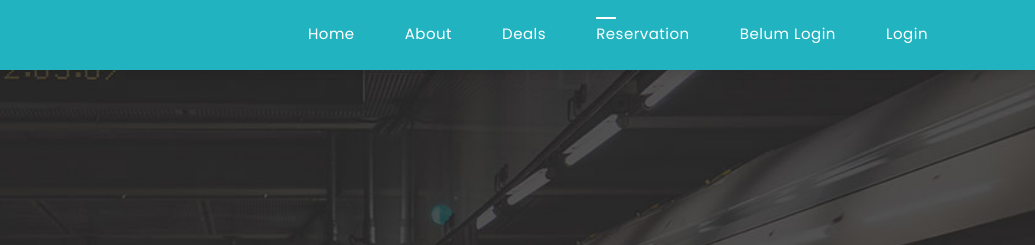
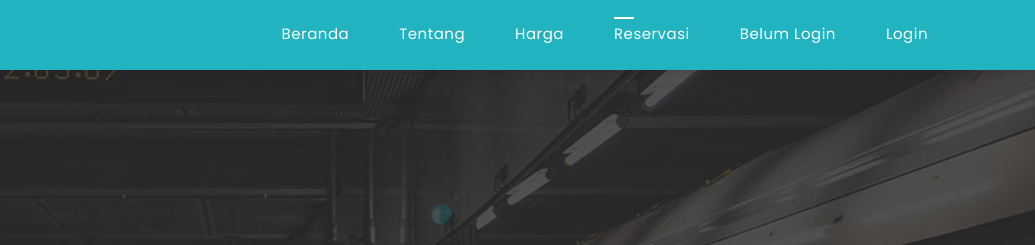
Before and after one commit to farissyahahah-creator/fariswebsite, a plain HTML site: page reservation.html in a window 1280 px wide. Shown: the top 245 px of the page, 245-1280 px from the left. Drawn offline with nearby package versions, Linux system fonts and the light colour scheme.

Commit message:
Update reservation.html

```diff
--- a/reservation.html
+++ b/reservation.html
@@ -8,7 +8,7 @@
 
     <link href="https://fonts.googleapis.com/css2?family=Poppins:wght@100;200;300;400;500;600;700;800;900&display=swap" rel="stylesheet">
 
-    <title>WoOx Travel Reservation Page</title>
+    <title>Andikaris Travel Reservasi</title>
 
     <!-- Bootstrap core CSS -->
     <link href="vendor/bootstrap/css/bootstrap.min.css" rel="stylesheet">
@@ -61,10 +61,10 @@ https://templatemo.com/tm-580-woox-travel
                     <!-- ***** Logo End ***** -->
                     <!-- ***** Menu Start ***** -->
                     <ul class="nav">
-                        <li><a href="index.html">Home</a></li>
-                        <li><a href="about.html">About</a></li>
-                        <li><a href="deals.html">Deals</a></li>
-                        <li><a href="reservation.html" class="active">Reservation</a></li>
+                        <li><a href="index.html">Beranda</a></li>
+                        <li><a href="about.html">Tentang</a></li>
+                        <li><a href="deals.html">Harga</a></li>
+                        <li><a href="reservation.html" class="active">Reservasi</a></li>
                         <li><a id="userInfo">belum login</a></li>
                       <li id="authArea">
                         <a href="login/index.html">Login</a>
```
